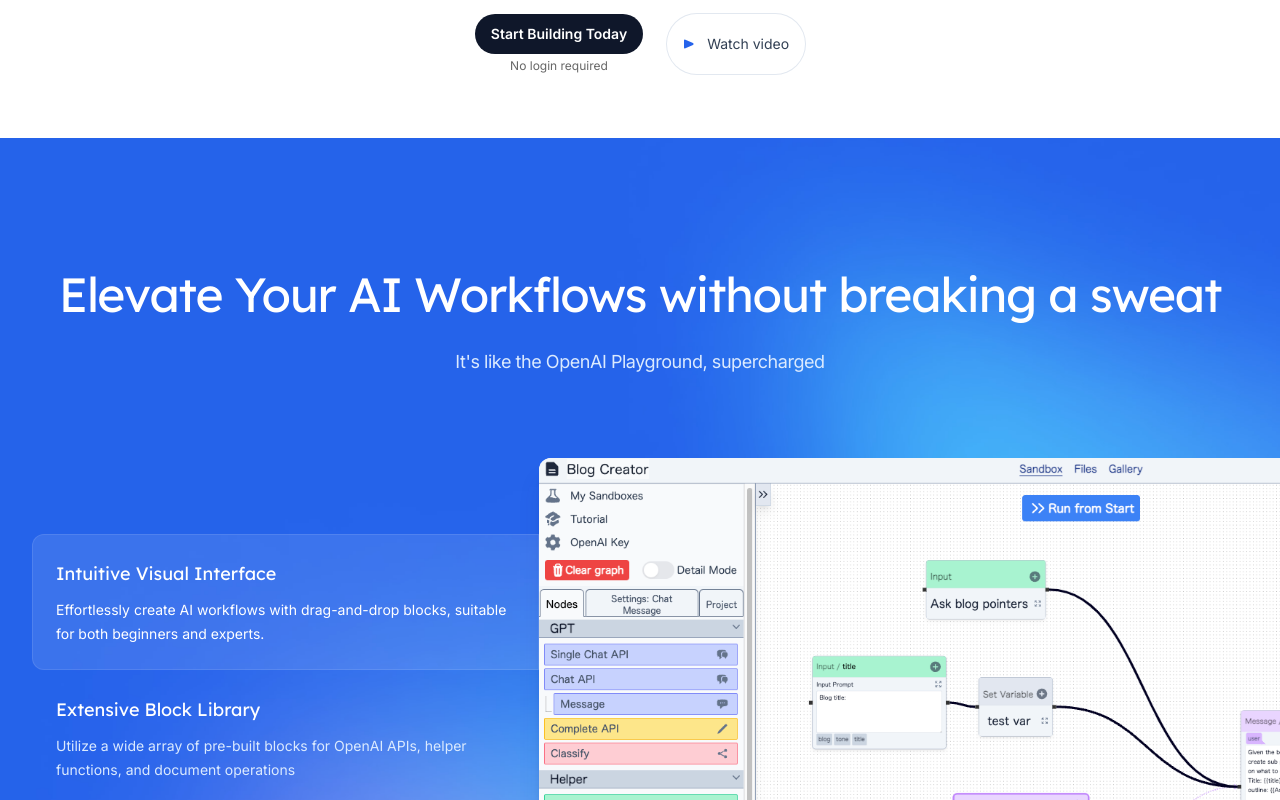
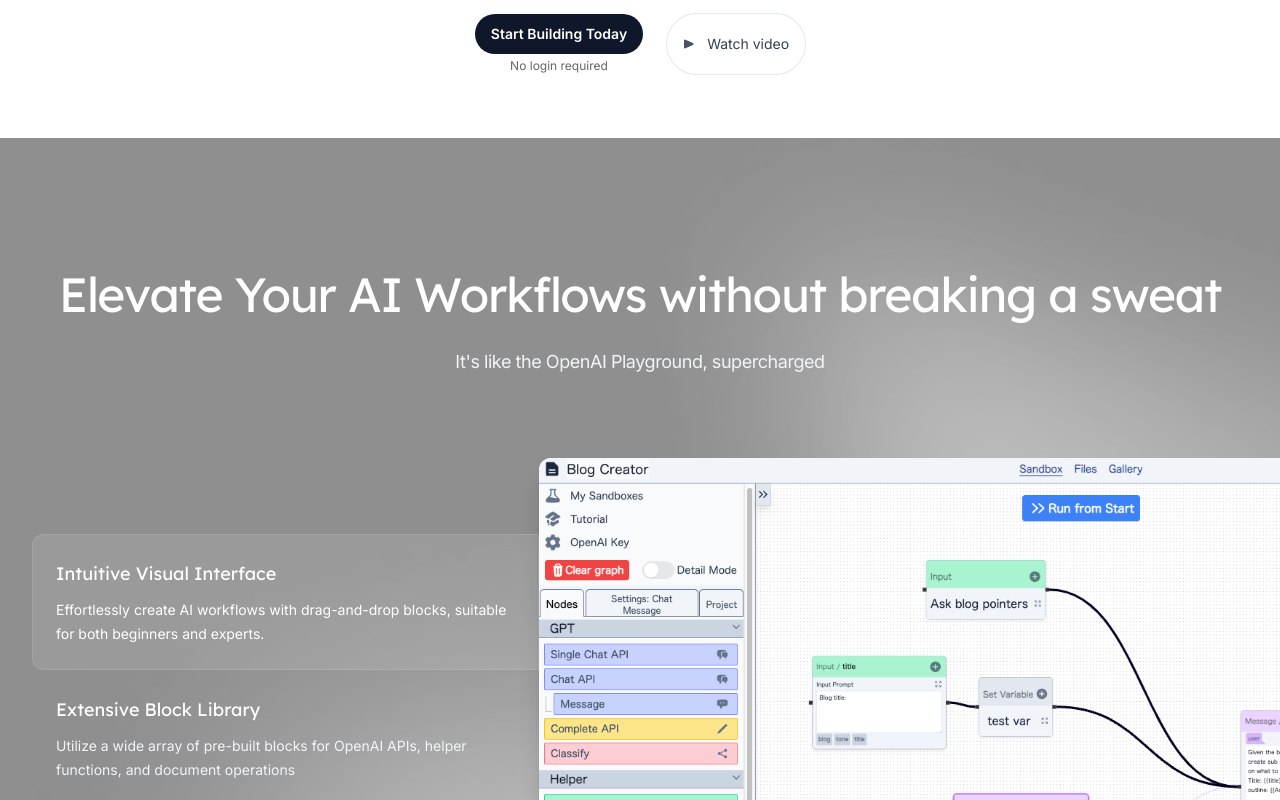
Before and after one commit to Promptsandbox-io/landing, a Next.js app: page / in a window 1280 px wide. Shown: the part 520-1320 px from the top of the page. Built offline with nearby package versions, Linux system fonts and the light colour scheme.

Commit message:
remove color for now

```diff
--- a/src/components/Button.jsx
+++ b/src/components/Button.jsx
@@ -12,13 +12,13 @@ const variantStyles = {
   solid: {
     slate:
       'bg-slate-900 text-white hover:bg-slate-700 hover:text-slate-100 active:bg-slate-800 active:text-slate-300 focus-visible:outline-slate-900',
-    blue: 'bg-blue-600 text-white hover:text-slate-100 hover:bg-blue-500 active:bg-blue-800 active:text-blue-100 focus-visible:outline-blue-600',
+    blue: 'bg-slate-600 text-white hover:text-slate-100 hover:bg-slate-500 active:bg-slate-800 active:text-slate-100 focus-visible:outline-slate-600',
     white:
-      'bg-white text-slate-900 hover:bg-blue-50 active:bg-blue-200 active:text-slate-600 focus-visible:outline-white',
+      'bg-white text-slate-900 hover:bg-slate-50 active:bg-slate-200 active:text-slate-600 focus-visible:outline-white',
   },
   outline: {
     slate:
-      'ring-slate-200 text-slate-700 hover:text-slate-900 hover:ring-slate-300 active:bg-slate-100 active:text-slate-600 focus-visible:outline-blue-600 focus-visible:ring-slate-300',
+      'ring-slate-200 text-slate-700 hover:text-slate-900 hover:ring-slate-300 active:bg-slate-100 active:text-slate-600 focus-visible:outline-slate-600 focus-visible:ring-slate-300',
     white:
       'ring-slate-700 text-white hover:ring-slate-500 active:ring-slate-700 active:text-slate-400 focus-visible:outline-white',
   },
--- a/src/components/CallToAction.jsx
+++ b/src/components/CallToAction.jsx
@@ -8,7 +8,7 @@ export function CallToAction() {
   return (
     <section
       id="get-started-today"
-      className="relative overflow-hidden bg-blue-slate-50 py-32"
+      className="relative overflow-hidden bg-slate-slate-50 py-32"
     >
       {/* <Image
         className="absolute left-1/2 top-1/2 max-w-none -translate-x-1/2 -translate-y-1/2"
--- a/src/components/Fields.jsx
+++ b/src/components/Fields.jsx
@@ -1,7 +1,7 @@
 import clsx from 'clsx'
 
 const formClasses =
-  'block w-full appearance-none rounded-md border border-gray-200 bg-gray-50 px-3 py-2 text-gray-900 placeholder-gray-400 focus:border-blue-500 focus:bg-white focus:outline-none focus:ring-blue-500 sm:text-sm'
+  'block w-full appearance-none rounded-md border border-gray-200 bg-gray-50 px-3 py-2 text-gray-900 placeholder-gray-400 focus:border-slate-500 focus:bg-white focus:outline-none focus:ring-slate-500 sm:text-sm'
 
 function Label({ id, children }) {
   return (
--- a/src/components/Header.jsx
+++ b/src/components/Header.jsx
@@ -78,10 +78,8 @@ function MobileNavigation() {
             className="absolute inset-x-0 top-full mt-4 flex origin-top flex-col rounded-2xl bg-white p-4 text-lg tracking-tight text-slate-900 shadow-xl ring-1 ring-slate-900/5"
           >
             <MobileNavLink href="#features">Features</MobileNavLink>
-            <MobileNavLink href="#testimonials">Testimonials</MobileNavLink>
-            <MobileNavLink href="#pricing">Pricing</MobileNavLink>
-            <hr className="m-2 border-slate-300/40" />
-            <MobileNavLink href="/login">Sign in</MobileNavLink>
+            {/* <MobileNavLink href="#testimonials">Testimonials</MobileNavLink>
+            <MobileNavLink href="#pricing">Pricing</MobileNavLink> */}
           </Popover.Panel>
         </Transition.Child>
       </Transition.Root>
--- a/src/components/Hero.jsx
+++ b/src/components/Hero.jsx
@@ -29,7 +29,7 @@ export function Hero() {
         >
           <svg
             aria-hidden="true"
-            className="h-3 w-3 flex-none fill-blue-600 group-active:fill-current"
+            className="h-3 w-3 flex-none fill-slate-600 group-active:fill-current"
           >
             <path d="m9.997 6.91-7.583 3.447A1 1 0 0 1 1 9.447V2.553a1 1 0 0 1 1.414-.91L9.997 5.09c.782.355.782 1.465 0 1.82Z" />
           </svg>
--- a/src/components/Pricing.jsx
+++ b/src/components/Pricing.jsx
@@ -51,7 +51,7 @@ function Plan({ name, price, description, href, features, featured = false }) {
     <section
       className={clsx(
         'flex flex-col rounded-3xl px-6 sm:px-8',
-        featured ? 'order-first bg-blue-600 py-8 lg:order-none' : 'lg:py-8'
+        featured ? 'order-first bg-slate-600 py-8 lg:order-none' : 'lg:py-8'
       )}
     >
       <h3 className="mt-5 font-display text-lg text-white">{name}</h3>
@@ -104,7 +104,7 @@ export function Pricing() {
         <div className="md:text-center">
           <h2 className="font-display text-3xl tracking-tight text-white sm:text-4xl">
             <span className="relative whitespace-nowrap">
-              <SwirlyDoodle className="absolute left-0 top-1/2 h-[1em] w-full fill-blue-400" />
+              <SwirlyDoodle className="absolute left-0 top-1/2 h-[1em] w-full fill-slate-400" />
               <span className="relative">Simple pricing,</span>
             </span>{' '}
             for everyone.
--- a/src/components/PrimaryFeatures.jsx
+++ b/src/components/PrimaryFeatures.jsx
@@ -54,10 +54,10 @@ export function PrimaryFeatures() {
     <section
       id="features"
       aria-label="Features for running your books"
-      className="relative overflow-hidden bg-blue-600 pb-28 pt-20 sm:py-32"
+      className="relative overflow-hidden  pb-28 pt-20 sm:py-32"
     >
       <Image
-        className="absolute left-1/2 top-1/2 max-w-none translate-x-[-44%] translate-y-[-42%]"
+        className="absolute opacity-70 grayscale left-1/2 top-1/2 max-w-none translate-x-[-44%] translate-y-[-42%]"
         src={backgroundImage}
         alt=""
         width={2245}
@@ -69,7 +69,7 @@ export function PrimaryFeatures() {
           <h2 className="font-display text-3xl tracking-tight text-white sm:text-4xl md:text-5xl">
           Elevate Your AI Workflows without breaking a sweat
           </h2>
-          <p className="mt-6 text-lg tracking-tight text-blue-100">
+          <p className="mt-6 text-lg tracking-tight text-slate-100">
             It&#39;s like the OpenAI Playground, supercharged
           </p>
         </div>
@@ -97,8 +97,8 @@ export function PrimaryFeatures() {
                           className={clsx(
                             'font-display text-lg [&:not(:focus-visible)]:focus:outline-none',
                             selectedIndex === featureIndex
-                              ? 'text-blue-600 lg:text-white'
-                              : 'text-blue-100 hover:text-white lg:text-white'
+                              ? 'text-slate-600 lg:text-white'
+                              : 'text-slate-100 hover:text-white lg:text-white'
                           )}
                         >
                           <span className="absolute inset-0 rounded-full lg:rounded-l-xl lg:rounded-r-none" />
@@ -110,7 +110,7 @@ export function PrimaryFeatures() {
                           'mt-2 hidden text-sm lg:block',
                           selectedIndex === featureIndex
                             ? 'text-white'
-                            : 'text-blue-100 group-hover:text-white'
+                            : 'text-slate-100 group-hover:text-white'
                         )}
                       >
                         {feature.description}
@@ -128,7 +128,7 @@ export function PrimaryFeatures() {
                         {feature.description}
                       </p>
                     </div>
-                    <div className="mt-10 w-[45rem] overflow-hidden rounded-xl bg-slate-50 shadow-xl shadow-blue-900/20 sm:w-auto lg:mt-0 lg:w-[67.8125rem]">
+                    <div className="mt-10 w-[45rem] overflow-hidden rounded-xl bg-slate-50 shadow-xl shadow-slate-900/20 sm:w-auto lg:mt-0 lg:w-[67.8125rem]">
                       <Image
                         className="w-full"
                         src={feature.image}
--- a/src/components/SecondaryFeatures.jsx
+++ b/src/components/SecondaryFeatures.jsx
@@ -105,7 +105,7 @@ function Feature({ feature, isActive, className, ...props }) {
       <div
         className={clsx(
           'w-9 rounded-lg',
-          isActive ? 'bg-blue-600' : 'bg-slate-500'
+          isActive ? 'bg-slate-600' : 'bg-slate-500'
         )}
       >
         <svg aria-hidden="true" className="h-9 w-9" fill="none">
@@ -115,7 +115,7 @@ function Feature({ feature, isActive, className, ...props }) {
       <h3
         className={clsx(
           'mt-6 text-sm font-medium',
-          isActive ? 'text-blue-600' : 'text-slate-600'
+          isActive ? 'text-slate-600' : 'text-slate-600'
         )}
       >
         {feature.name}
--- a/src/pages/login.jsx
+++ b/src/pages/login.jsx
@@ -25,7 +25,7 @@ export default function Login() {
               Don’t have an account?{' '}
               <Link
                 href="/register"
-                className="font-medium text-blue-600 hover:underline"
+                className="font-medium text-slate-600 hover:underline"
               >
                 Sign up
               </Link>{' '}
--- a/src/pages/register.jsx
+++ b/src/pages/register.jsx
@@ -25,7 +25,7 @@ export default function Register() {
               Already registered?{' '}
               <Link
                 href="/login"
-                className="font-medium text-blue-600 hover:underline"
+                className="font-medium text-slate-600 hover:underline"
               >
                 Sign in
               </Link>{' '}
```
